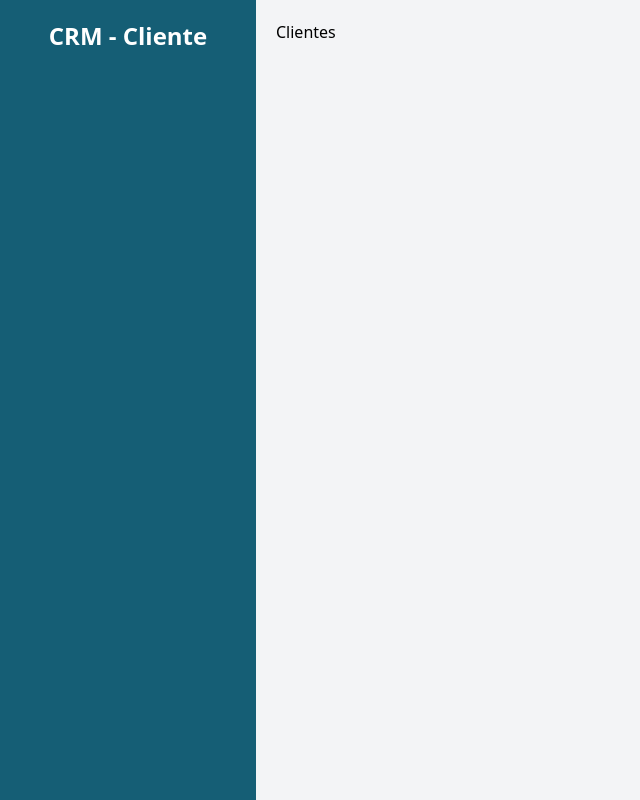
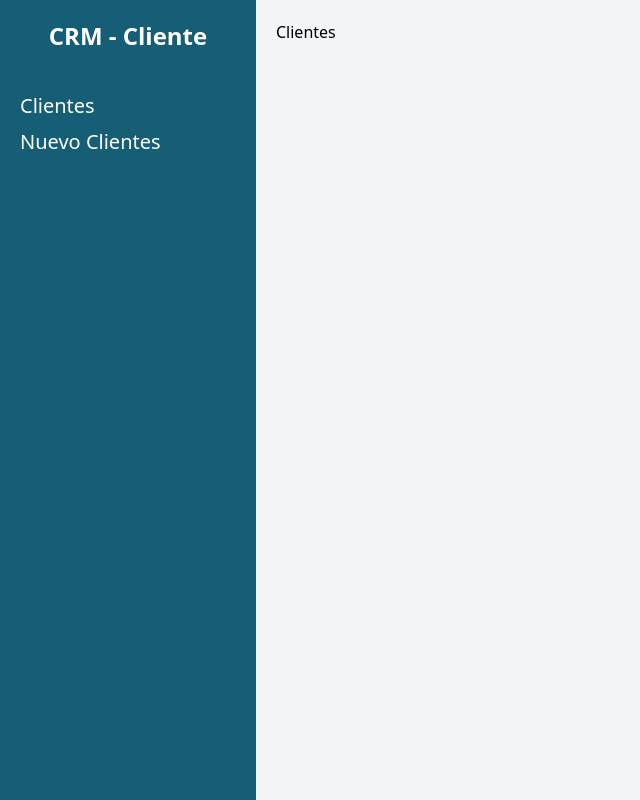
Before and after one commit to epe0413/crm-react-2.0, a React (Vite) app: page / in a window 1280 px wide. Shown: the whole page, without its empty margins (0-640 px from the left). Built offline with nearby package versions, Linux system fonts and the light colour scheme.

Commit message:
Navegar entre Componentes con Link

```diff
--- a/src/components/Layout.jsx
+++ b/src/components/Layout.jsx
@@ -1,10 +1,18 @@
-import { Outlet } from 'react-router-dom'
+import { Outlet, Link } from 'react-router-dom'
 
 const Layout = () => {
     return (
         <div className='md:flex md:min-h-screen'>
             <aside className='md:w-1/5 bg-cyan-800 px-5 py-5'>
                 <h2 className='text-2xl font-black text-center text-white'>CRM - Cliente</h2>
+
+                <nav className='mt-10'>
+                    {/* <a href="/">Clientes</a>
+                    <a href="/clients/new">Nuevo Clientes</a> */}
+                    <Link className='text-xl block mt-2 hover:text-blue-300 text-white' to="/">Clientes</Link>
+                    <Link className='text-xl block mt-2 hover:text-blue-300 text-white' to="/clients/new">Nuevo Clientes</Link>
+
+                </nav>
             </aside>
             <div className="md:w-4/5 p-5 md:h-screen overflow-scroll">
                 <Outlet/>
```
